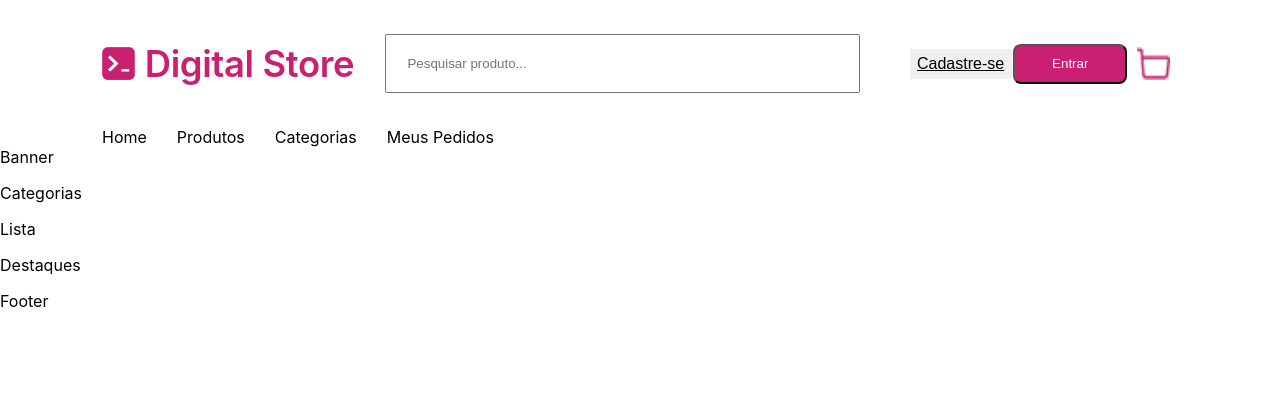
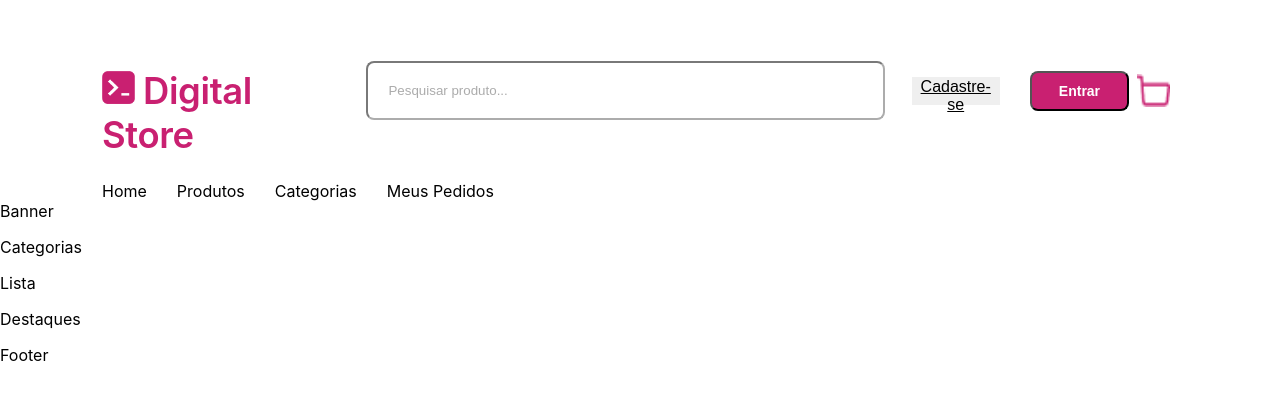
Before and after one commit to andre-digitalcollege/DigitalStore, a React (Create React App) app: page / in a window 1280 px wide. Shown: the top 400 px of the page. Built offline with nearby package versions, Linux system fonts and the light colour scheme.

Commit message:
arrumando

```diff
--- a/src/components/Header.jsx
+++ b/src/components/Header.jsx
@@ -5,11 +5,11 @@ export default function Header(){
    <div>
       <header style={{display:"flex" ,flexDirection:"column"  }}>
          <div style={{padding:"34px 102px",flexDirection:"row" ,display:"flex" ,alignItems:"center" ,justifyContent:"space-between" }}>
-            <img style={{width:"33px" ,height:"33px" ,top:"38px" ,marginRight:"8px "}} src="/img/logodigital.png" />
-            <div style={{width:"212px" ,height:"44px" ,left:"41px" ,fontSize:"36.4px" ,letterSpacing:"-0.01em" ,color:"#C92071" ,fontWeight:"600"}}>Digital Store</div>
-            <input placeholder="Pesquisar produto..." style={{width:"40%" ,heigth:"20px" ,padding:"20px" ,marginLeft:"27px" ,marginRight:"48px" ,fontWeight:"400" ,}}></input>
-            <button style={{width:"102px" ,lineHeight:"28px" ,fontSize:"16px" ,textDecorationLine:"underline" ,border:"none"}}>Cadastre-se</button>
-            <button style={{width:"114px" ,height:"40px" ,borderRadius:"8px" ,background:"#C92071" ,color:"white"}}>Entrar</button>
+
+            <div style={{width:"280px" ,height:"44px",fontSize:"36.4px" ,letterSpacing:"-0.01em" ,color:"#C92071" ,fontWeight:"600"}}><img style={{width:"33px" ,height:"33px" ,top:"38px" ,marginRight:"8px "}} src="/img/logodigital.png" />Digital Store</div>
+            <input placeholder="Pesquisar produto..." style={{borderRadius:"8px" ,opacity:"60%" ,width:"559px" ,heigth:"60px" ,top:"34",padding:"20px" ,fontWeight:"400" ,margin:"27px" ,left:"384px"}}></input>
+            <button style={{width:"102px" ,top:"50px" ,left:"991px" ,height:"28px" ,fontSize:"16px" ,textDecorationLine:"underline" ,border:"none"}}>Cadastre-se</button>
+            <button style={{width:"114px" ,height:"40px" ,borderRadius:"8px" ,background:"#C92071" ,color:"white" ,fontWeight:"700" ,fontSize:"14px" ,marginLeft:"30px" }}>Entrar</button>
             <img style={{width:"33px" ,height:"33px" ,top:"38px" ,margin:"8px " ,}} src="/img/carrinho.png" />
          </div>
          <div style={{display:"flex" ,alignItems:"center" ,marginRight:"30px"}}>
```
